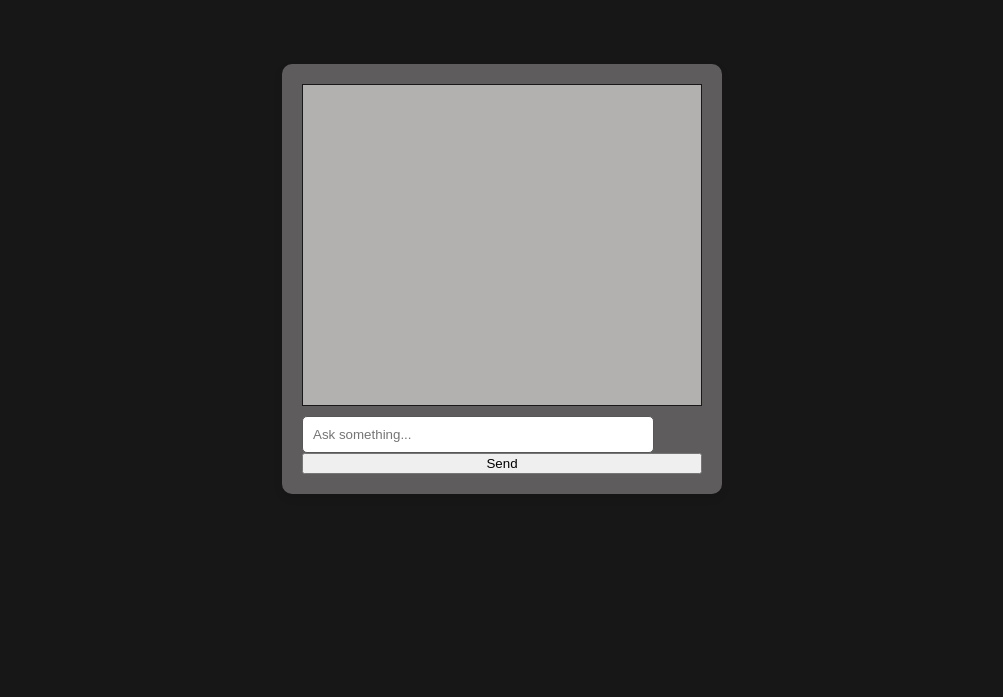
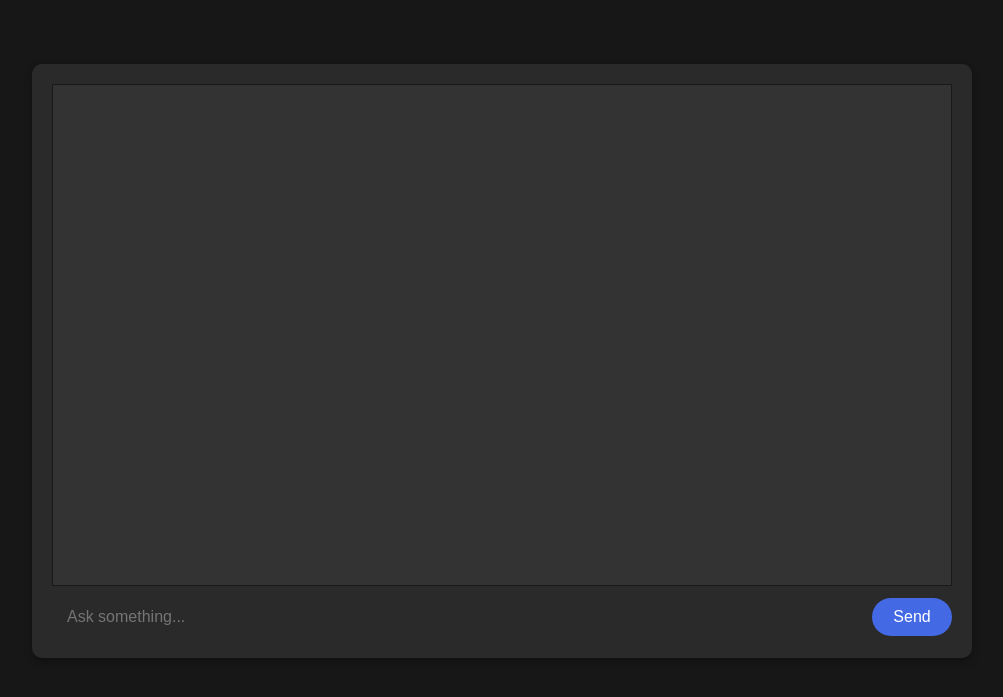
Before and after one commit to darrenxychen/CPSC449Project, a Flask app: page /chatbot in a window 1280 px wide. Shown: the part 60-757 px from the top of the page, without its empty margins (138-1141 px from the left). Run offline with Flask 3, Linux system fonts and the light colour scheme.

Commit message:
updated modern styling for chatbot and messaging

```diff
--- a/static/css/styles.css
+++ b/static/css/styles.css
@@ -168,42 +168,90 @@ p {
 /* < ------------- Chat Bot Web Settings ------------ >*/
 
 .chat-container {
-    width: 400px;
-    background-color: #5e5c5c;
+    width: 75%;
+    max-width: 900px;
+    background-color: #2a2a2a;
     border-radius: 10px;
-    box-shadow: 0 4px 8px rgba(0,0,0,0.1);
+    box-shadow: 0 4px 8px rgba(0,0,0,0.3);
     padding: 20px;
     display: flex;
     flex-direction: column;
     margin-top: 5%;
+    margin-bottom: 5%;
 }
 
 #chat-box {
-    height: 300px;
+    height: 60vh;
+    min-height: 300px;
     overflow-y: scroll;
     border: 1px solid #1a1919;
     padding: 10px;
     margin-bottom: 10px;
-    background-color: #b3b0b0;
+    background-color: #333333;
+    color: #ffffff;
+    display: flex;
+    flex-direction: column;
+}
+
+.chat-controls {
+    display: flex;
+    gap: 10px;
+    align-items: center;
 }
 
 #user-input {
-    padding: 10px;
-    width: calc(100% - 70px);
-    margin-right: 10px;
-    border: 1px solid #585757;
-    border-radius: 5px;
+    padding: 12px 15px;
+    border: none;
+    border-radius: 25px;
+    background: #2a2a2a;
+    color: #ffffff;
+    font-size: 16px;
+    flex: 1;
+    transition: all 0.3s ease;
+}
+
+#user-input:focus {
+    outline: none;
+    box-shadow: 0 0 0 2px #4369e4;
+    background: #333333;
 }
 
 .chat-button {
-    padding: 10px;
-    background-color: #007BFF;
-    color: #535353;
+    padding: 10px 20px;
     border: none;
-    border-radius: 5px;
+    border-radius: 25px;
+    background: #4369e4;
+    color: white;
+    font-size: 16px;
     cursor: pointer;
+    transition: all 0.3s ease;
+    min-width: 80px;
 }
 
 .chat-button:hover {
-    background-color: #0056b3;
+    background: #3553b3;
 }
+
+/* styling for the messages */
+
+.message {
+    max-width: 70%;
+    padding: 10px 15px;
+    margin-bottom: 10px;
+    border-radius: 15px;
+    word-wrap: break-word;
+}
+
+.user-message {
+    align-self: flex-end;
+    background-color: #4369e4;
+    color: white;
+    border-bottom-right-radius: 5px;
+}
+
+.groq-message {
+    align-self: flex-start;
+    background-color: #444444;
+    color: white;
+    border-bottom-left-radius: 5px;
+}
--- a/static/js/script.js
+++ b/static/js/script.js
@@ -49,7 +49,16 @@ document.getElementById("search-song").addEventListener("click", () => {
 function addMessage(sender, message) {
     const chatBox = document.getElementById("chat-box");
     const msg = document.createElement("div");
-    msg.innerHTML = `<strong>${sender}:</strong> ${message}`;
+
+    // different bubble colors for the user and for groq
+    if (sender === "You") {
+        msg.className = "message user-message";
+        msg.textContent = message;
+    } else {
+        msg.className = "message groq-message";
+        msg.textContent = message;
+    }
+
     chatBox.appendChild(msg);
     chatBox.scrollTop = chatBox.scrollHeight;
 }
--- a/templates/chatbot.html
+++ b/templates/chatbot.html
@@ -23,8 +23,11 @@
     </header>
     <div class="chat-container">
         <div id="chat-box"></div>
-        <input type="text" id="user-input" placeholder="Ask something..." />
-        <button onclick="sendMessage()">Send</button>
+        <div class="chat-controls">
+            <input type="text" id="user-input" placeholder="Ask something..." />
+            <button class="chat-button" onclick="sendMessage()">Send</button>
+        </div>
+
     </div>
     <script src="{{ url_for('static', filename='js/script.js') }}"></script>
 </body>
```
Also changed, not shown: static/css/groq-styles.css (+12 -8 lines), static/js/app.js (deleted, +0 -51 lines), templates/groq-page.html (deleted, +0 -17 lines).
